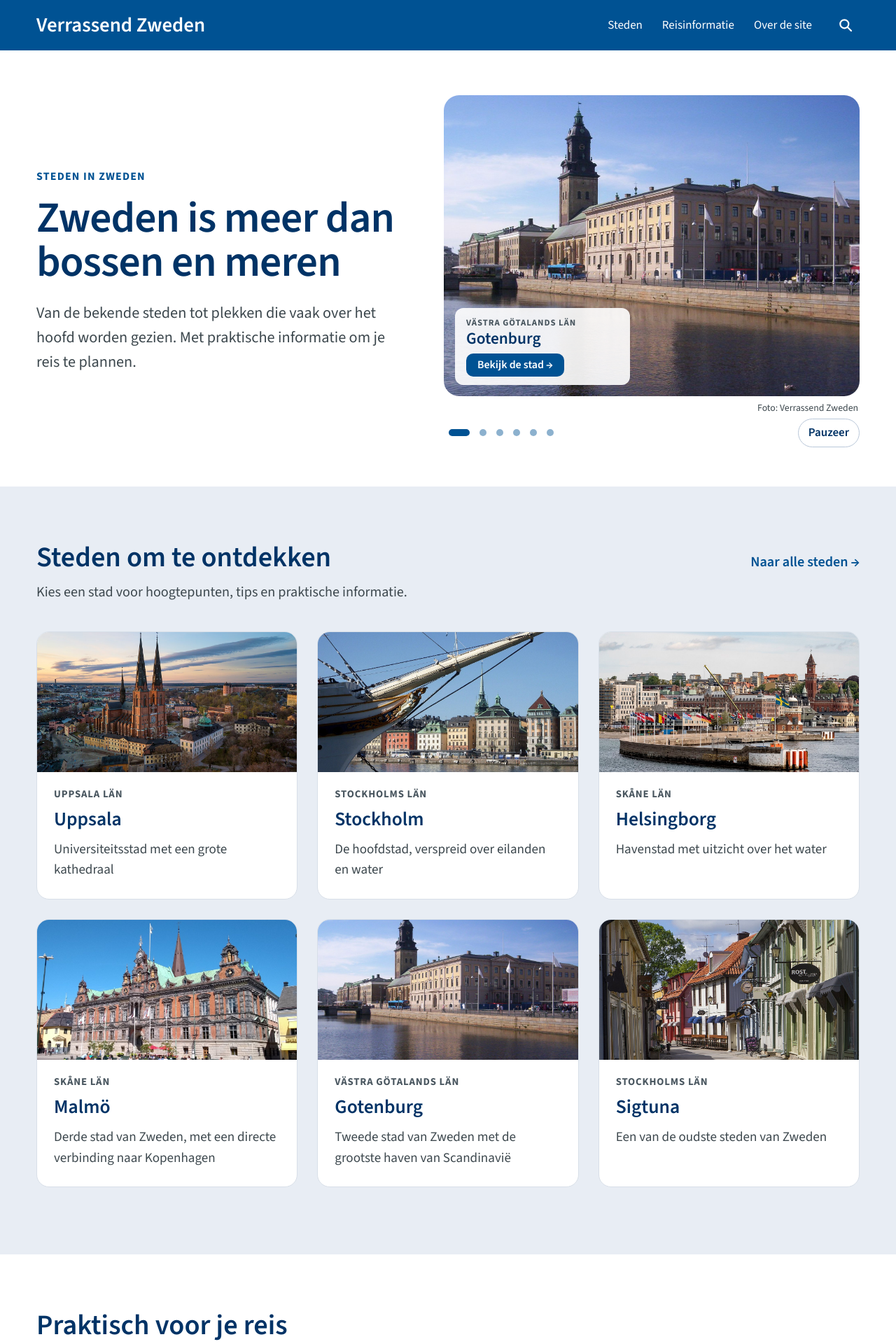
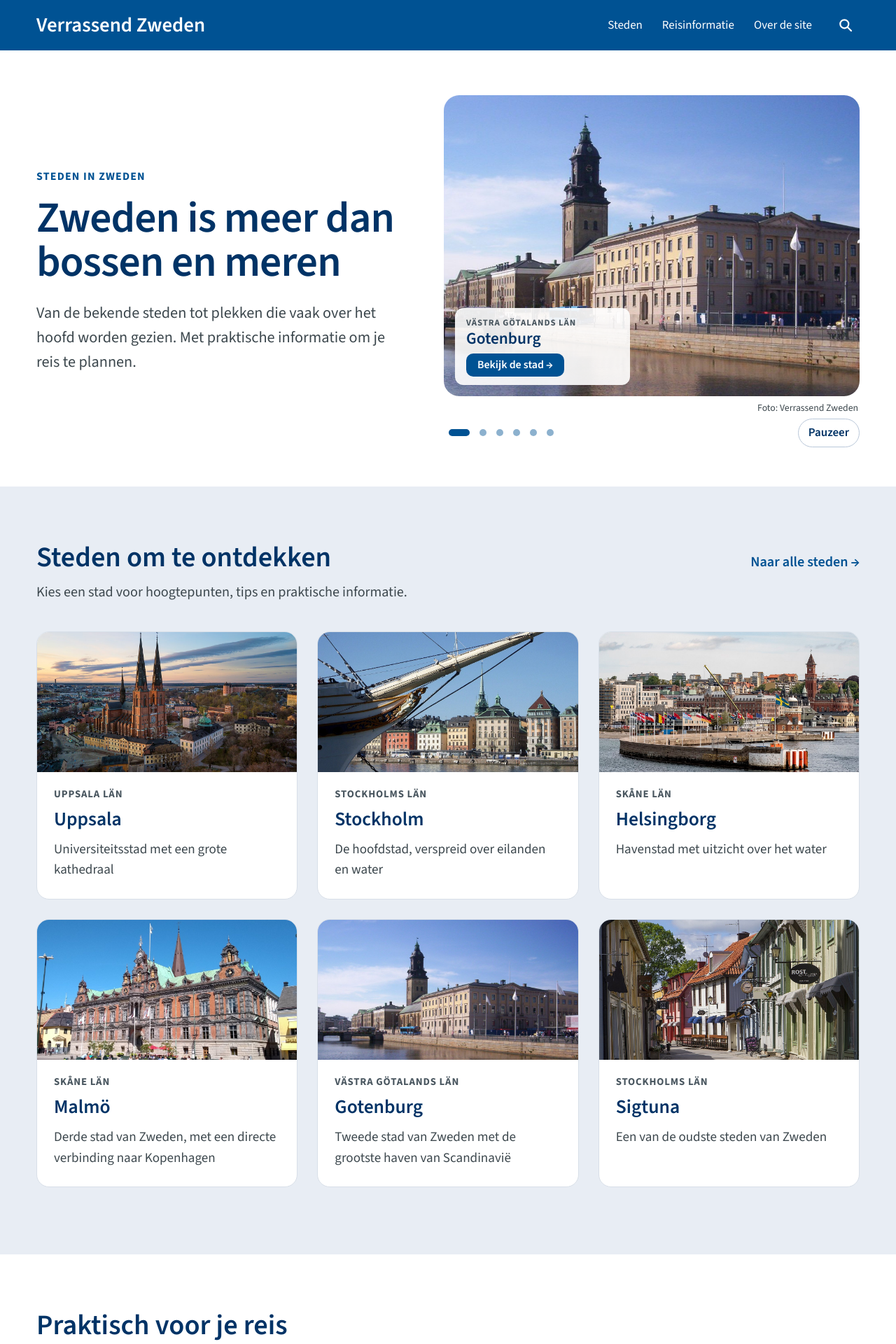
Before and after one commit to verrassendzweden/verrassendzweden.github.io, a Jekyll site: the page built from index.html, in a window 1280 px wide. Shown: the top 1920 px of the page at 70% size. Built offline with Jekyll 4.4.1, drawn with Linux system fonts in a browser that asks for light colours.

Commit message:
Add files via upload

```diff
--- a/_data/steden.yml
+++ b/_data/steden.yml
@@ -8,6 +8,7 @@
 # Optioneel: foto (zie Helsingborg en Uppsala), met fotomaker, fotolicentie,
 # fotolicentie_url (link naar de licentietekst) en fotobron_url (link naar de bronpagina).
 # Optioneel: fotowijziging (wat er aan de foto is veranderd; standaard "bijgesneden").
+# Optioneel: herofoto (een andere uitsnede van de foto voor de uitgelichte foto bovenaan de homepage).
 # Een eigen foto heeft alleen het veld foto: het bijschrift wordt dan "Foto: Verrassend Zweden".
 - naam: Helsingborg
   regio: Skåne län
@@ -61,6 +62,7 @@
   regel: "Tweede stad van Zweden met de grootste haven van Scandinavië"
   zoekwoorden: "Göteborg Gothenburg"
   foto: "/fotos/gotenburg.jpg"
+  herofoto: "/fotos/gotenburg-hero.jpg"
 - naam: Linköping
   regio: Östergötlands län
   bestand: linkoping
--- a/index.html
+++ b/index.html
@@ -42,8 +42,8 @@ tegels:
         {% for stad in site.data.steden %}{% if stad.foto %}
         <div class="hero-slide{% if eerste %} actief{% endif %}" data-sleutel="{{ stad.bestand }}" data-naam="{{ stad.naam }}">
           <div class="hero-foto">
-            <img data-src="{{ stad.foto | relative_url }}" alt="{{ stad.naam }}" decoding="async">
-            {% if eerste %}<noscript><img src="{{ stad.foto | relative_url }}" alt="{{ stad.naam }}"></noscript>{% endif %}
+            <img data-src="{{ stad.herofoto | default: stad.foto | relative_url }}" alt="{{ stad.naam }}" decoding="async">
+            {% if eerste %}<noscript><img src="{{ stad.herofoto | default: stad.foto | relative_url }}" alt="{{ stad.naam }}"></noscript>{% endif %}
             <div class="hero-label">
               <p class="regio-label">{{ stad.regio }}</p>
               <p class="hero-stadnaam">{{ stad.naam }}</p>
```
Also changed, not shown: fotos/gotenburg-hero.jpg (added), fotos/gotenburg.jpg.
